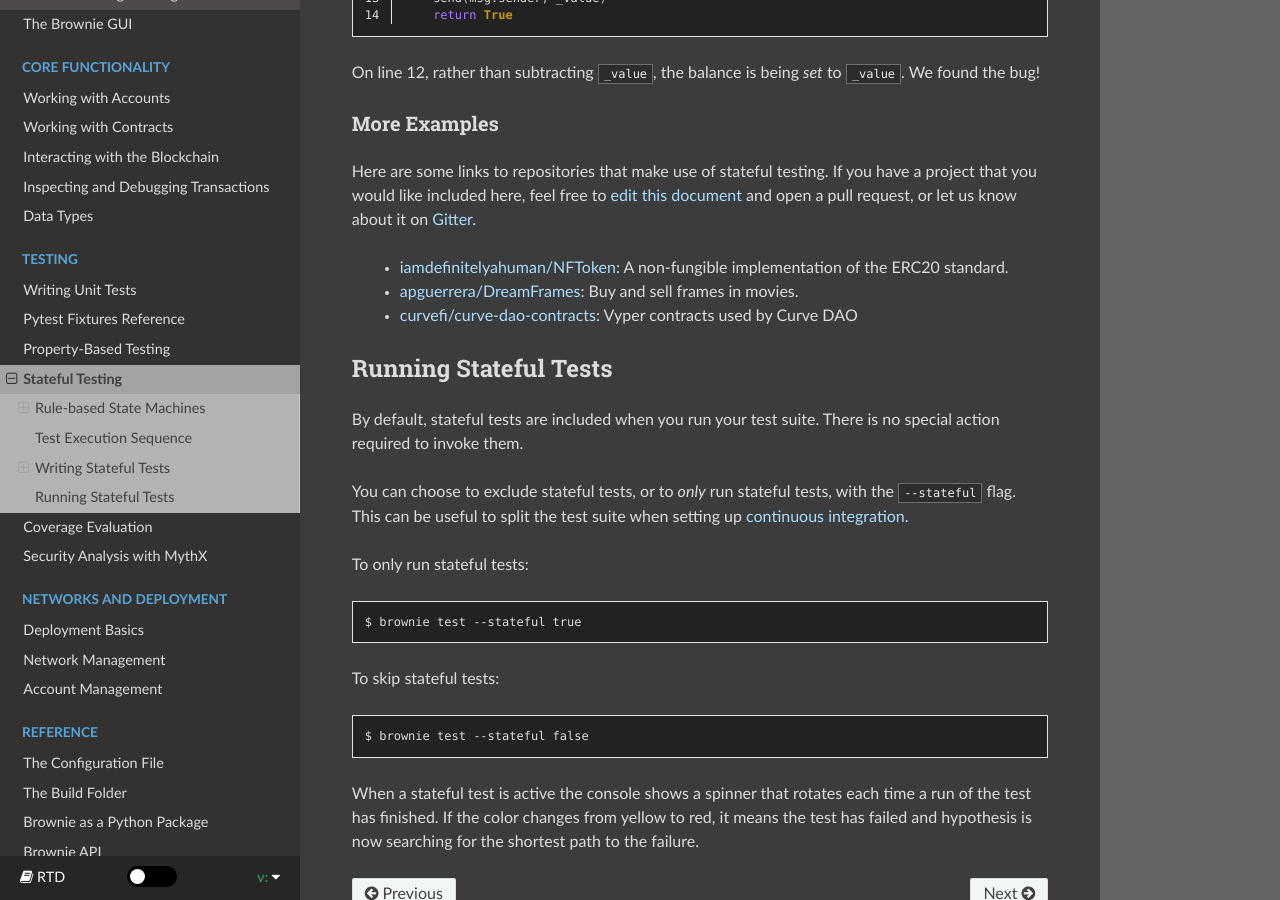
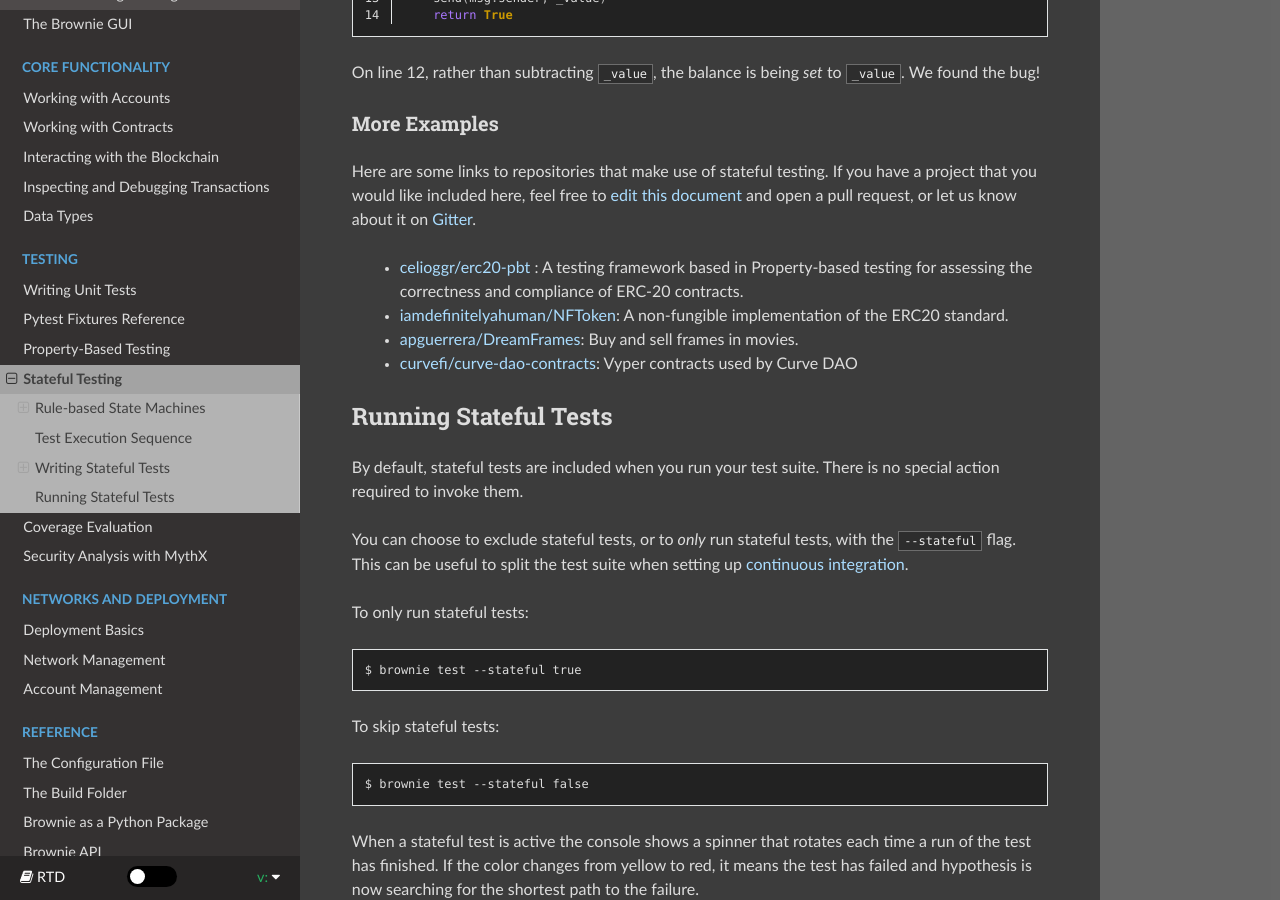
Before and after one commit to eth-brownie/brownie, a Sphinx documentation site: the page built from docs/tests-hypothesis-stateful.rst, in a window 1280 px wide and 900 px high, scrolled down 6387 px. Built offline with Sphinx 7.4.7 and the Read the Docs theme 2.0.0, drawn with Linux system fonts in a browser that asks for light colours.

Commit message:
Update tests-hypothesis-stateful.rst (#808)
* Update tests-hypothesis-stateful.rst

This a project example of a ERC-20 testing framework that uses stateful testing resorting to Brownie.

* Update docs/tests-hypothesis-stateful.rst

Co-authored-by: Ben Hauser <35276322+iamdefinitelyahuman@users.noreply.github.com>

```diff
--- a/docs/tests-hypothesis-stateful.rst
+++ b/docs/tests-hypothesis-stateful.rst
@@ -287,6 +287,7 @@
 
 Here are some links to repositories that make use of stateful testing. If you have a project that you would like included here, feel free to `edit this document <https://github.com/eth-brownie/brownie/edit/master/docs/tests-hypothesis-stateful.rst>`_ and open a pull request, or let us know about it on `Gitter <https://gitter.im/eth-brownie/community>`_.
 
+    * `celioggr/erc20-pbt <https://github.com/celioggr/erc20-pbt/tree/master>`_ : A testing framework based in Property-based testing for assessing the correctness and compliance of ERC-20 contracts.
     * `iamdefinitelyahuman/NFToken <https://github.com/iamdefinitelyahuman/nftoken/tree/master/tests/stateful>`_: A non-fungible implementation of the ERC20 standard.
     * `apguerrera/DreamFrames <https://github.com/apguerrera/DreamFrames/tree/master/tests/stateful>`_: Buy and sell frames in movies.
     * `curvefi/curve-dao-contracts <https://github.com/curvefi/curve-dao-contracts/tree/master/tests/integration>`_: Vyper contracts used by Curve DAO
```
